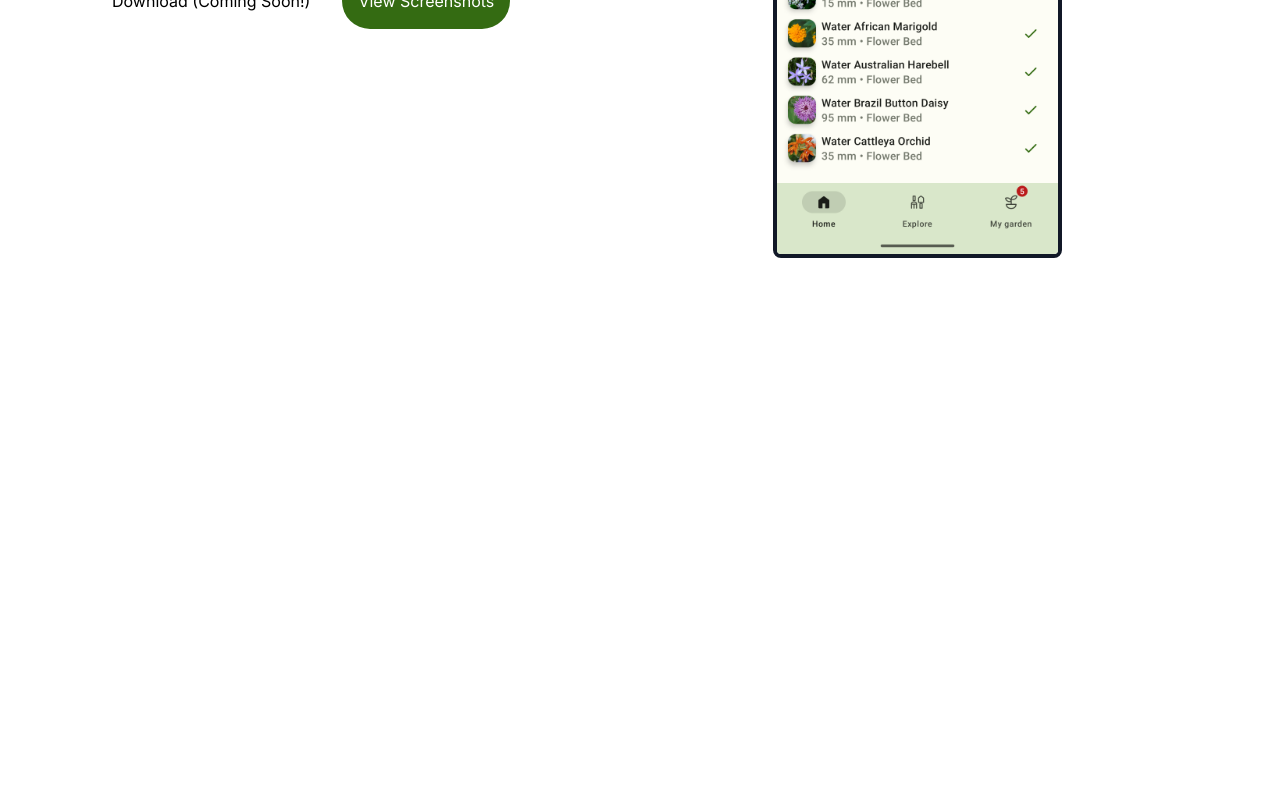
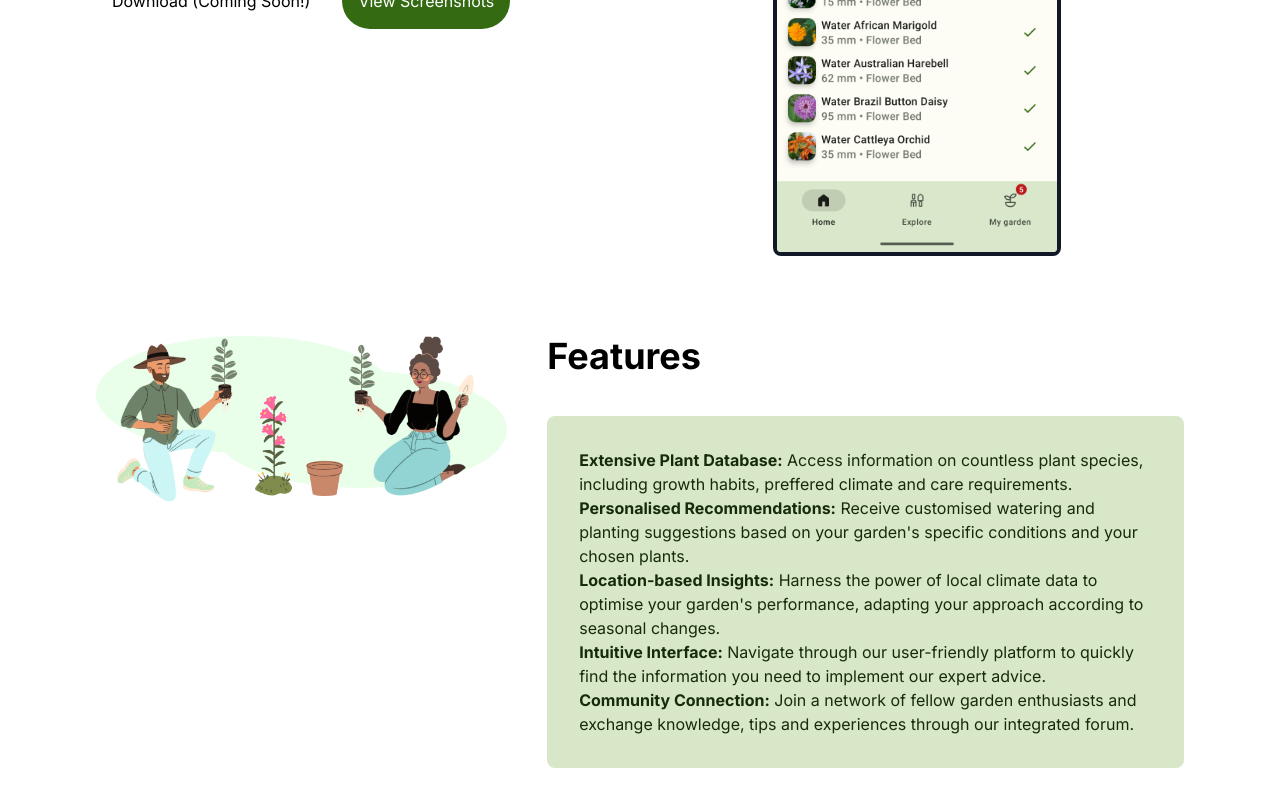
Before and after one commit to edward-kng/garden-genius-landing-page, a Next.js app: page / in a window 1280 px wide. Shown: the part 455-1255 px from the top of the page. Before the commit the page ends 1003 px from the top, so only its background shows below. Built offline with nearby package versions, Linux system fonts and the light colour scheme.

Commit message:
feat: add feature list

```diff
--- a/app/_components/common/nav-bar.tsx
+++ b/app/_components/common/nav-bar.tsx
@@ -2,12 +2,18 @@ import Image from "next/image";
 import Link from "next/link";
 
 export default function NavBar() {
-    return (<nav className="w-full h-20 flex flex-row items-center space-x-10 p-4 bg-gg-secondary text-gg font-bold text-2xl">
-        <Link href="/" className="flex flex-row space-x-5 items-center">
-            <div className="relative w-14 aspect-square">
-                <Image fill={true} src="/garden-genius-logo.png" alt="Garden Genius Logo"/>
-            </div>
-            <p>Garden Genius</p>
-        </Link>
-    </nav>)
+  return (
+    <nav className="w-full h-20 flex flex-row items-center space-x-10 p-4 bg-gg-secondary text-gg-primary font-bold text-2xl">
+      <Link href="/" className="flex flex-row space-x-5 items-center">
+        <div className="relative w-14 aspect-square">
+          <Image
+            fill={true}
+            src="/garden-genius-logo.png"
+            alt="Garden Genius Logo"
+          />
+        </div>
+        <p>Garden Genius</p>
+      </Link>
+    </nav>
+  );
 }
--- a/app/globals.css
+++ b/app/globals.css
@@ -28,13 +28,17 @@ body {
 }
 
 .bg-gg-secondary {
-  background-color: #D9E7C9;
+  background-color: #d9e7c9;
 }
 
 .bg-gg-primary {
-  background-color: #346B12;
+  background-color: #346b12;
 }
 
-.text-gg {
-  color: #346B12;
+.text-gg-primary {
+  color: #346b12;
 }
+
+.text-gg-secondary {
+  color: #152c07;
+}
--- a/app/page.tsx
+++ b/app/page.tsx
@@ -1,27 +1,84 @@
-import Image from 'next/image'
-import Button from './_components/common/button'
-import Link from 'next/link'
+import Image from "next/image";
+import Button from "./_components/common/button";
+import Link from "next/link";
 
 export default function Home() {
   return (
     <main className="min-h-screen flex flex-col items-center p-8 max-w-6xl mx-auto">
-      <div className='grid grid-cols-5 gap-10'>
+      <div className="grid grid-cols-5 gap-10 gap-y-20 h-auto">
         <div className="col-span-3 space-y-4">
-          <h1 className='text-6xl font-bold'>Garden Genius</h1>
-          <h2 className="text-3xl font-bold">Your personal gardening assistant, right in the palm of your hand!</h2>
-          <div className='space-y-4'>
-            <p>Our mission is to help gardeners of all experience levels cultivate thriving green spaces by leveraging the power of publicly available data.</p>
-            <p>Garden Genius offers tailored watering and planting recommendations based on live weather data and comprehensive information of over 1500 plant species and their growth patterns and ideal environmental conditions.</p>
+          <h1 className="text-6xl font-bold">Garden Genius</h1>
+          <h2 className="text-3xl font-bold">
+            Your personal gardening assistant, right in the palm of your hand!
+          </h2>
+          <div className="space-y-4">
+            <p>
+              Our mission is to help gardeners of all experience levels
+              cultivate thriving green spaces by leveraging the power of
+              publicly available data.
+            </p>
+            <p>
+              Garden Genius offers tailored watering and planting
+              recommendations based on live weather data and comprehensive
+              information of over 1500 plant species and their growth patterns
+              and ideal environmental conditions.
+            </p>
           </div>
-          <div className='flex flex-row space-x-4'>
+          <div className="flex flex-row space-x-4">
             <Button disabled={true}>Download (Coming Soon!)</Button>
             <Button>View Screenshots</Button>
           </div>
         </div>
         <div className="relative col-span-2">
-          <Image className="rounded-lg border-black border-4 border-gray-900 overflow-hidden" src="/screenshot-home-screen.png" height={1000} width={1000} alt="Screenshot of home screen" style={{height: "70%", width: "auto"}} />
+          <Image
+            className="rounded-lg border-black border-4 border-gray-900 overflow-hidden"
+            src="/screenshot-home-screen.png"
+            alt="Screenshot of home screen"
+            height={1000}
+            width={1000}
+            style={{ height: "auto", width: "70%" }}
+          />
+        </div>
+        <div className="col-span-2 relative w-full">
+          <Image
+            src="/about-illustration.png"
+            alt="Male and female gardener planting pot plants"
+            height={1000}
+            width={1000}
+            style={{ height: "auto", width: "100%" }}
+          />
+        </div>
+        <div className="col-span-3 flex flex-col space-y-10">
+          <h1 className="text-4xl font-bold">Features</h1>
+          <div className="bg-gg-secondary p-8 rounded-lg w-full text-gg-secondary">
+            <p>
+              <b>Extensive Plant Database:</b> Access information on countless
+              plant species, including growth habits, preffered climate and care
+              requirements.
+            </p>
+            <p>
+              <b>Personalised Recommendations:</b> Receive customised watering
+              and planting suggestions based on your garden's specific
+              conditions and your chosen plants.
+            </p>
+            <p>
+              <b>Location-based Insights:</b> Harness the power of local climate
+              data to optimise your garden's performance, adapting your approach
+              according to seasonal changes.
+            </p>
+            <p>
+              <b>Intuitive Interface:</b> Navigate through our user-friendly
+              platform to quickly find the information you need to implement our
+              expert advice.
+            </p>
+            <p>
+              <b>Community Connection:</b> Join a network of fellow garden
+              enthusiasts and exchange knowledge, tips and experiences through
+              our integrated forum.
+            </p>
+          </div>
         </div>
       </div>
     </main>
-  )
+  );
 }
```
Also changed, not shown: public/about-illustration.png (added).
